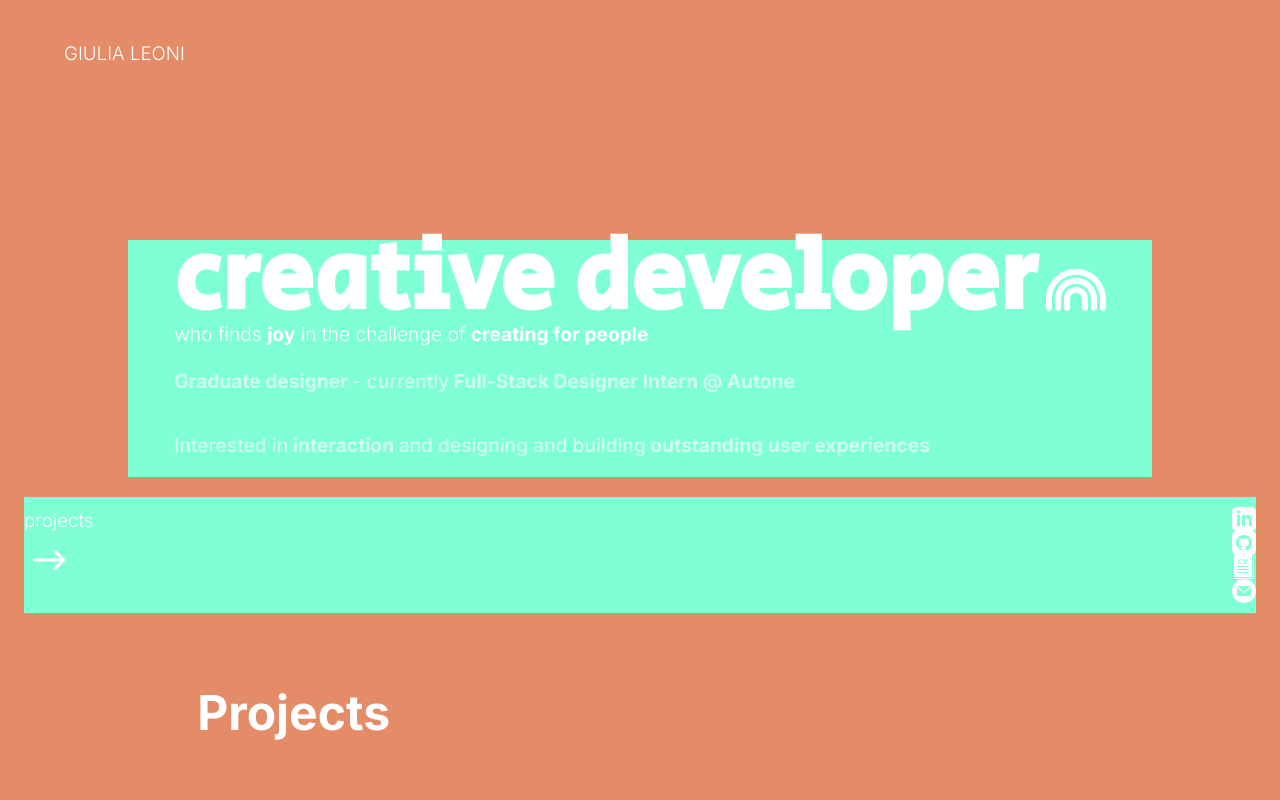
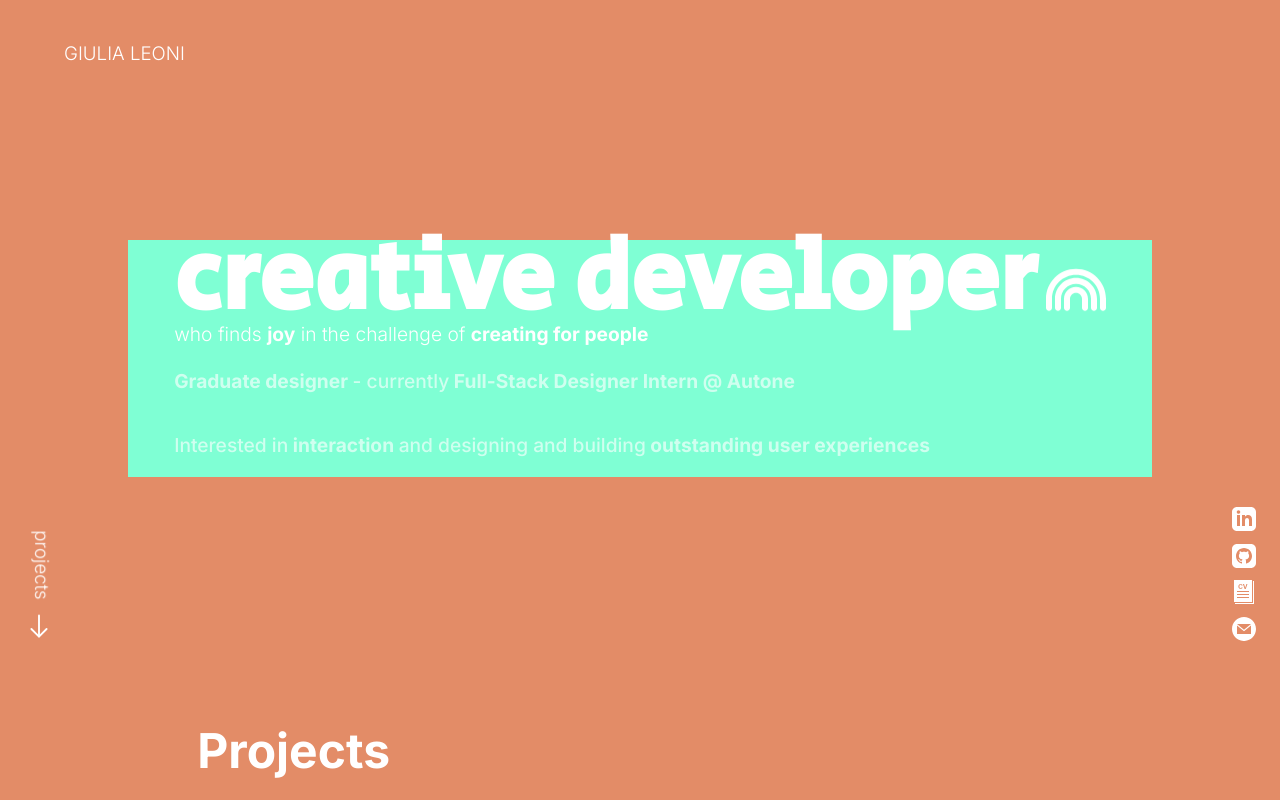
Before and after one commit to GiuliaLeoni/dev-portfolio, a React (Vite) app: page / in a window 1280 px wide. Shown: the top 800 px of the page. Built offline with nearby package versions, Linux system fonts and the light colour scheme.

Commit message:
arrange icons and project text

```diff
--- a/src/components/Icons/index.tsx
+++ b/src/components/Icons/index.tsx
@@ -18,15 +18,17 @@ export const Email = () => {
 
 export const Cv = () => {
     return (
-        <svg width="24" height="24" fill="white" xmlns="http://www.w3.org/2000/svg" fill-rule="evenodd" clip-rule="evenodd"><path d="M3 24h19v-23h-1v22h-18v1zm17-24h-18v22h18v-22zm-3 17h-12v1h12v-1zm0-3h-12v1h12v-1zm0-3h-12v1h12v-1zm-7.348-3.863l.948.3c-.145.529-.387.922-.725 1.178-.338.257-.767.385-1.287.385-.643 0-1.171-.22-1.585-.659-.414-.439-.621-1.04-.621-1.802 0-.806.208-1.432.624-1.878.416-.446.963-.669 1.642-.669.592 0 1.073.175 1.443.525.221.207.386.505.496.892l-.968.231c-.057-.251-.177-.449-.358-.594-.182-.146-.403-.218-.663-.218-.359 0-.65.129-.874.386-.223.258-.335.675-.335 1.252 0 .613.11 1.049.331 1.308.22.26.506.39.858.39.26 0 .484-.082.671-.248.187-.165.322-.425.403-.779zm3.023 1.78l-1.731-4.842h1.06l1.226 3.584 1.186-3.584h1.037l-1.734 4.842h-1.044z"/></svg>
+
+        <svg width="24" height="24" fill="white" xmlns="http://www.w3.org/2000/svg" fillRule="evenodd" clipRule="evenodd"><path d="M3 24h19v-23h-1v22h-18v1zm17-24h-18v22h18v-22zm-3 17h-12v1h12v-1zm0-3h-12v1h12v-1zm0-3h-12v1h12v-1zm-7.348-3.863l.948.3c-.145.529-.387.922-.725 1.178-.338.257-.767.385-1.287.385-.643 0-1.171-.22-1.585-.659-.414-.439-.621-1.04-.621-1.802 0-.806.208-1.432.624-1.878.416-.446.963-.669 1.642-.669.592 0 1.073.175 1.443.525.221.207.386.505.496.892l-.968.231c-.057-.251-.177-.449-.358-.594-.182-.146-.403-.218-.663-.218-.359 0-.65.129-.874.386-.223.258-.335.675-.335 1.252 0 .613.11 1.049.331 1.308.22.26.506.39.858.39.26 0 .484-.082.671-.248.187-.165.322-.425.403-.779zm3.023 1.78l-1.731-4.842h1.06l1.226 3.584 1.186-3.584h1.037l-1.734 4.842h-1.044z"/></svg>
+
     )
 }
 
 export const Arrow = () => {
     return (
-        <svg width="50px" height="50px" viewBox="0 0 24 24" id="_24x24_On_Light_Next" data-name="24x24/On Light/Next" xmlns="http://www.w3.org/2000/svg">
-  <rect id="view-box" width="24" height="24" fill="white" opacity="0"/>
-  <path id="Shape" d="M10.22,9.28a.75.75,0,0,1,0-1.06l2.72-2.72H.75A.75.75,0,0,1,.75,4H12.938L10.22,1.281A.75.75,0,1,1,11.281.22l4,4a.749.749,0,0,1,0,1.06l-4,4a.75.75,0,0,1-1.061,0Z" transform="translate(4.25 7.25)" fill="white"/>
+        <svg width="30px" height="30px" viewBox="0 0 24 24" fill="none" xmlns="http://www.w3.org/2000/svg">
+<path d="M18.0699 14.4299L11.9999 20.4999L5.92993 14.4299" stroke="white" strokeWidth="1.5" strokeMiterlimit="10" strokeLinecap="round" strokeLinejoin="round"/>
+<path d="M12 3.5V20.33" stroke="white" strokeWidth="1.5" strokeMiterlimit="10" strokeLinecap="round" strokeLinejoin="round"/>
 </svg>
     )
 }
--- a/src/components/Links/Links.tsx
+++ b/src/components/Links/Links.tsx
@@ -14,34 +14,18 @@ export const Links = () => {
         <>
             <section className={linksStyles.linksSection}>
 
-                <section>
-                    <h3 className={linksStyles.projects}>projects</h3>
+                <section className={linksStyles.projects}>
+                    <h3 className={linksStyles.projectText}>projects</h3>
                     {/* <span>arrow</span> */}
                     <Arrow />
                 </section>
 
-
-                {/* <section className={linksStyles.links}>
-                    <section className={linksStyles.link}>
-                        <Link to='/about'>about me</Link>
-                    </section>
-                    <section className={linksStyles.link}>
-                        <a href="https://github.com/GiuliaLeoni" target="_blank">Github</a>
-                    </section>
-                    <section className={linksStyles.link}>
-                        <a href="https://www.linkedin.com/in/g-leoni/" target="_blank">Linkedin</a>
-                    </section>
-                    <section className={linksStyles.link}>
-                        <a href="/">leonig255@gmail.com</a>
-                    </section>
-                </section> */}
-
                 <section className={linksStyles.links}>
                     {/* <img src="linkedin" alt="linkedin"/> */}
-                    <LinkedIn />
-                    <Github />
-                    <Cv />
-                    <Email />
+                    <section style={{marginBottom: '0.8rem'}}><LinkedIn /></section>
+                    <section style={{marginBottom: '0.8rem'}}><Github /></section>
+                    <section style={{marginBottom: '0.8rem'}}><Cv /></section>
+                    <section><Email /></section>
                 </section>
 
             </section>
--- a/src/components/Links/links.module.scss
+++ b/src/components/Links/links.module.scss
@@ -4,10 +4,11 @@
     display: flex;
     flex-direction: row;
     justify-content: space-between;
+    align-items: flex-end;
     width: 100%;
     margin: 20px 0 0 0;
     padding: 10px 0 10px 0;
-    background-color: aquamarine;
+    // background-color: aquamarine;
     a {
         text-decoration: none;
         cursor: pointer;
@@ -20,5 +21,14 @@
 }
 
 .projects {
+    // background-color: violet;
+}
+
+.projectText {
     font-weight: lighter;
+    transform: translate(-1.1rem, -2rem) rotate(90deg);
 }
+
+.links {
+    position: sticky;
+}
```
Also changed, not shown: src/assets/icons/arrow-down-1-svgrepo-com.svg (added), src/assets/icons/next-long-arrow-right-svgrepo-com.svg (deleted).
